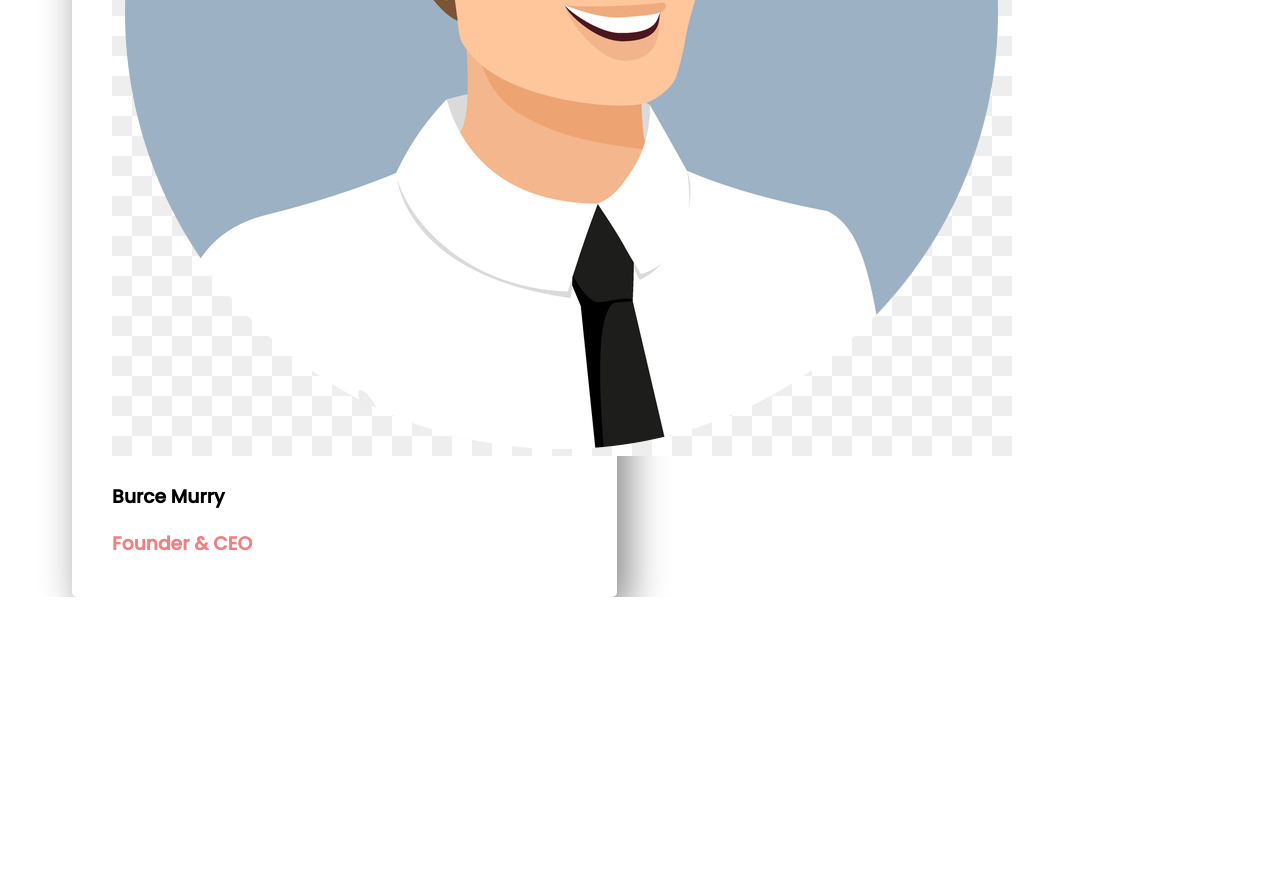
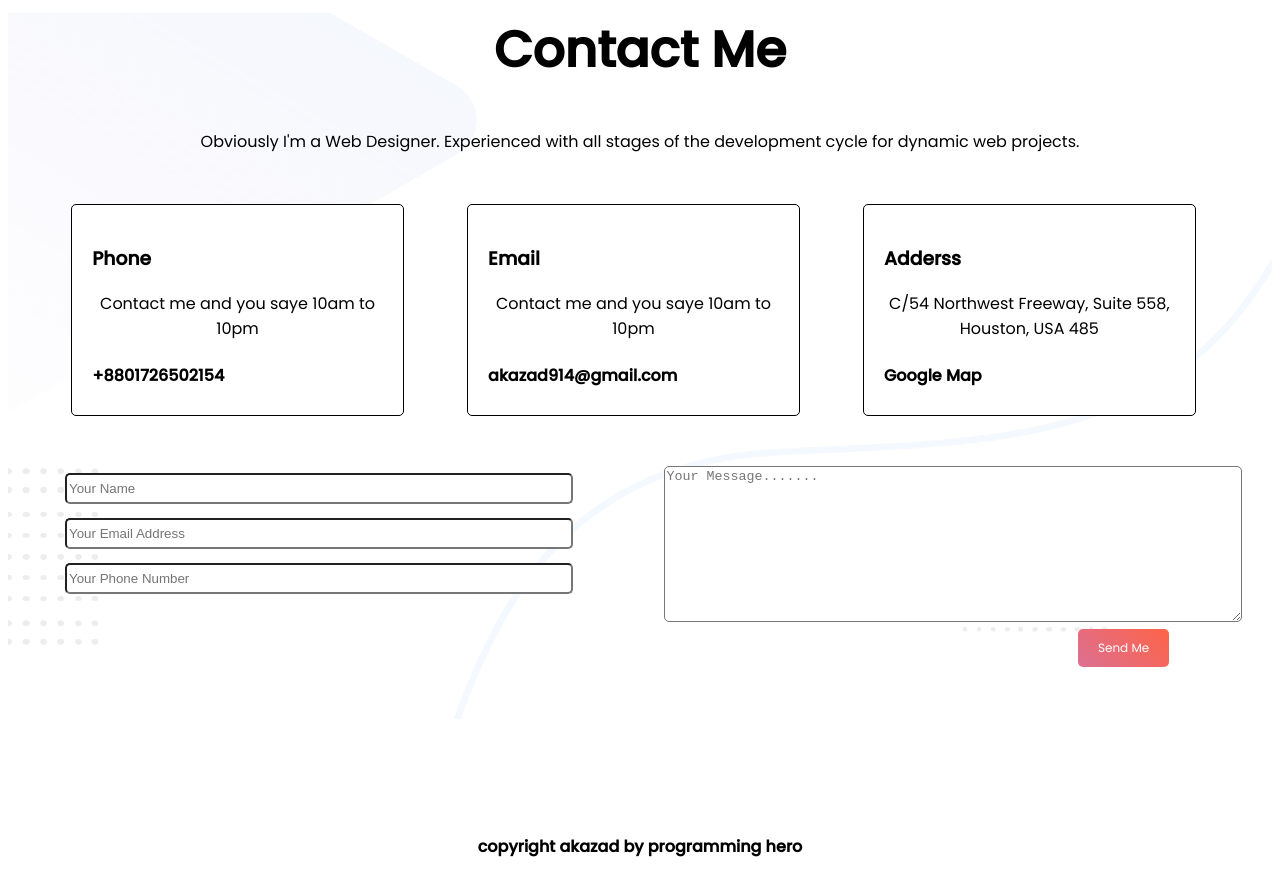
Before and after one commit to akazad1235/personal-website, a plain HTML site: page index.html in a window 1280 px wide. Shown: the part 2720-3600 px from the top of the page. Before the commit the page ends 3317 px from the top, so only its background shows below. Drawn offline with Linux system fonts and the light colour scheme.

Commit message:
Contect Section Added

```diff
--- a/css/style.css
+++ b/css/style.css
@@ -70,7 +70,6 @@
     background-image: url('../images/latest-work-bg.png');
     background-repeat: no-repeat;
     background-size: 100%;
-    border: 1px solid;
     height: 600px;
 }
 .client-feedback h1{
@@ -87,7 +86,11 @@
 }
 .client-info{
     float: left;
-    margin-left: 20px;tg
+    margin-left: 20px;
+}
+.client-info img{
+    width: 100px;
+    height: 100px;
     border-radius: 50%;
 
 }
@@ -101,6 +104,62 @@
     background-image: url('../images/footer-bg.png');
     background-repeat: no-repeat;
     background-size: 100%;
-    border: 1px solid;
     height: 600px;
 }
+.contact h1{
+    text-align: center;
+}
+.contact p{
+    text-align: center;
+}
+.direct-contact{
+    margin-top: 50px;
+    margin-bottom: 50px;
+}
+.contact-section{
+    width: 23%;
+    float: left;
+    margin-left: 5%;
+    padding: 20px;
+    border-radius: 5px;
+    background-color: #ffff;
+    height: 170px;
+    border: 1px solid;
+}
+.contact-form{
+    width: 40%;
+    float: left;
+    margin-left: 5%;
+}
+input{
+    width: 500px;
+    height: 25px;
+    margin: 7px;
+    border-radius: 5px;
+}
+textarea{
+    width: 572px;
+    height: 150px;
+    border-radius: 5px;
+}
+.msg-button{
+    text-decoration: none;
+    background-image: linear-gradient(45deg, palevioletred, tomato);
+    padding: 10px 20px;
+	color: #ffff;
+	border-radius: 5px;
+    font-size: 12px;
+    float: right;
+}
+.contact-form{
+    margin: 50px;
+}
+.contact-bg{
+    background-image: url('../images/header-bg.png');
+    background-repeat: no-repeat;
+    background-size: 100%;
+    height: 800px;
+}
+footer h4{
+    text-align: center;
+}
--- a/index.html
+++ b/index.html
@@ -69,5 +69,47 @@
             </div>
         </div>
     </section>
+    <section class="contact-bg">
+        <div class="contact">
+            <h1>Contact Me</h1>
+            <p>Obviously I'm a Web Designer. Experienced with all stages of the development cycle for dynamic web projects.</p>
+            <div class="direct-contact">
+                <div class="contact-section">
+                    <h3>Phone</h3>
+                    <p>Contact me and you saye 10am to 10pm</p>
+                    <h4>+8801726502154</h4>
+                </div>
+            </div>
+            <div class="direct-contact">
+                <div class="contact-section">
+                    <h3>Email</h3>
+                    <p>Contact me and you saye 10am to 10pm</p>
+                    <h4>akazad914@gmail.com</h4>
+                </div>
+            </div>
+            <div class="direct-contact">
+                <div class="contact-section">
+                    <h3>Adderss</h3>
+                    <p>C/54 Northwest Freeway, Suite 558,
+                        Houston, USA 485</p>
+                    <h4>Google Map</h4>
+                </div>
+            </div>
+            <form action="" method="">
+                <div class="contact-form">
+                        <input type="text" name="name" placeholder="Your Name"/><br>
+                        <input type="text" name="email" placeholder="Your Email Address"/><br>
+                        <input type="text" name="phone" placeholder="Your Phone Number"/>
+                </div>
+                <div class="contact-form">
+                    <textarea class="client-msg" placeholder="Your Message......."></textarea>
+                    <a href="" class="msg-button">Send Me</a>
+                </div>
+            </form>
+        </div>
+    </section>
+    <footer>
+        <h4>copyright akazad by programming hero</h4>
+    </footer>
 </body>
 </html>
```
